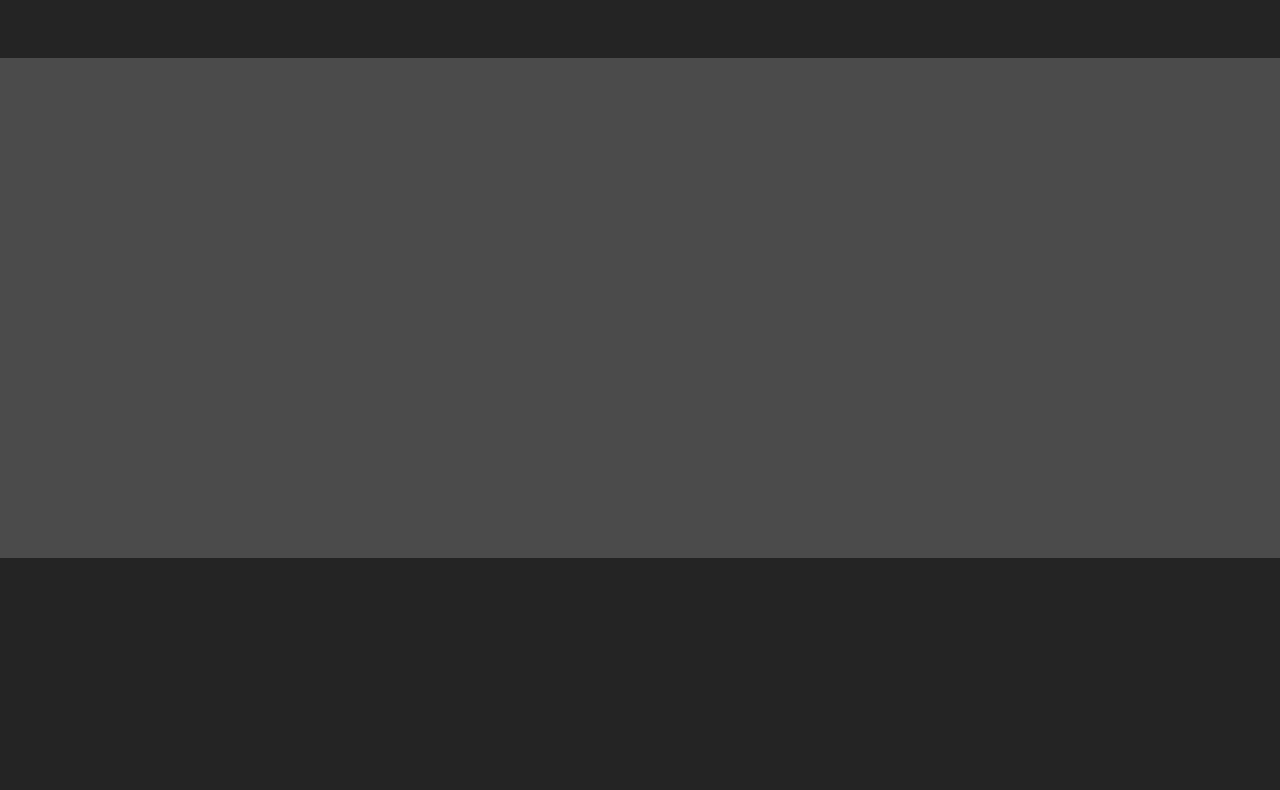
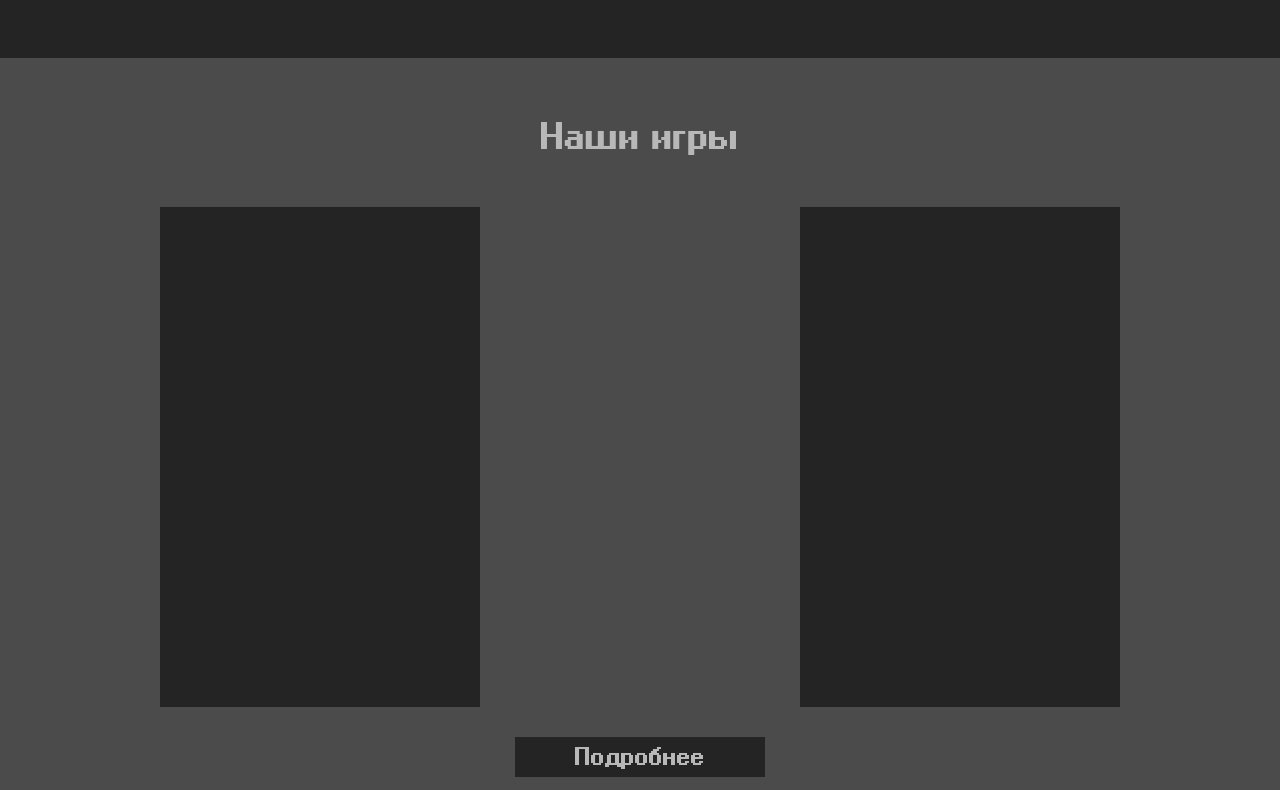
Before and after one commit to JustCommonNick/KYgames, a plain HTML site: page index.html in a window 1280 px wide. Shown: the part 490-1280 px from the top of the page. Drawn offline with Linux system fonts and the light colour scheme.

Commit message:
update
v 1.1

```diff
--- a/css/Main.css
+++ b/css/Main.css
@@ -64,7 +64,8 @@ nav{
 }
 .games{
     display: flex;
-    height: 500px;
+    flex-direction: column;
+    height: 750px;
     background-color: #4b4b4b;
 }
 .contact__us{
@@ -85,7 +86,7 @@ nav{
 .about__us h4{
     margin: 0 auto;
     color: #b8b8b8;
-    margin-top: 60px;
+    margin-top: 130px;
     font-size: 30px;
 }
 .about__us p{
@@ -96,6 +97,45 @@ nav{
     margin-right: 30%;
     text-align:justify;
 }
+.games h4{
+    margin: 0 auto;
+    color: #b8b8b8;
+    margin-top: 60px;
+    font-size: 30px;
+}
+.games__box {
+    display: flex;
+}
+.games__box div{
+    background-color: #242424;
+    margin-top: 50px;
+    margin-bottom: 30px;
+    margin-left: auto;
+    margin-right: auto;
+    width: 25%;
+    height: 500px;
+}
+.about__games{
+    display: block;
+    margin: 0 auto;
+    width:250px;
+    height:40px;
+    background-color: #242424;
+    border: none;
+    outline:none;
+}
+.about__games:hover{
+    background: #1c1c1c;
+}
+.about__games:active{
+    transform: translateY(4px);
+}
+.about__games p{
+    color: #b8b8b8;
+    font-size: 20px;
+    font-family: 'Pixel', sans-serif;
+}
+
 
 @media screen and (max-width: 1010px) {
     .topnav a{
--- a/index.html
+++ b/index.html
@@ -20,10 +20,20 @@
 	<main>
 		<div class="about__us" id="about__us">
 			<h4>О нас</h4>
-			<p>Мы инди команда из нескольких разработчиков. Занимаемся разработкой игр как на телефоны, так и на ПК на движке Unity.Мы инди команда из нескольких разработчиков. Занимаемся разработкой игр как на телефоны, так и на ПК на движке Unity.Мы инди команда из нескольких разработчиков. Занимаемся разработкой игр как на телефоны, так и на ПК на движке Unity.Мы инди команда из нескольких разработчиков. Занимаемся разработкой игр как на телефоны, так и на ПК на движке Unity.Мы инди команда из нескольких разработчиков. Занимаемся разработкой игр как на телефоны, так и на ПК на движке Unity.Мы инди команда из нескольких разработчиков. Занимаемся разработкой игр как на телефоны, так и на ПК на движке Unity.</p>
+			<p>Мы инди команда из нескольких разработчиков. Занимаемся разработкой игр как на телефоны, так и на ПК на движке Unity.</p>
 		</div>
 		<div class="games" id="games">
+			<h4>Наши игры</h4>
+			<div class="games__box">
+				<div>
 
+				</div>
+				<div>
+
+				</div>
+
+			</div>
+			<button class="about__games"><p>Подробнее</p></button>
 		</div>
 		<div class="contact__us" id="contact__us">
 
```
